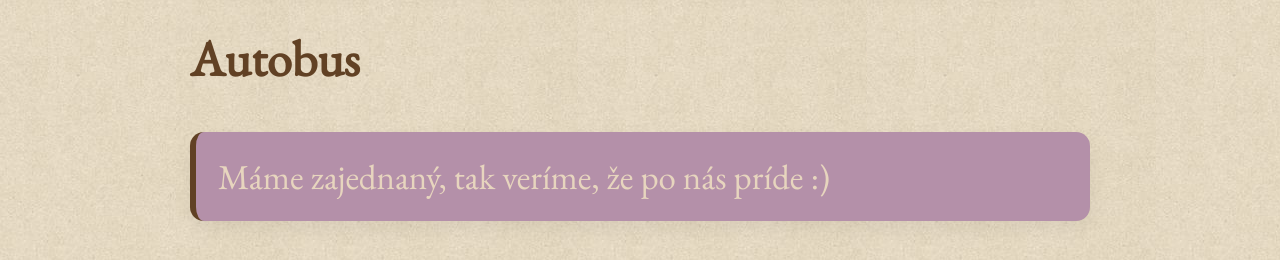
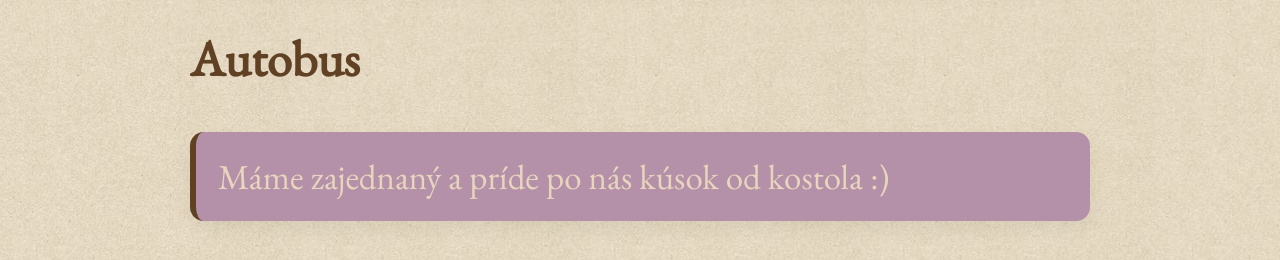
Before and after one commit to lukassrnka/srnkovci, a plain HTML site: page index.html in a window 1280 px wide. Shown: the part 3700-3960 px from the top of the page. Drawn offline with nearby package versions, Linux system fonts and the light colour scheme.

Commit message:
Update index.html

```diff
--- a/index.html
+++ b/index.html
@@ -411,7 +411,7 @@ document.getElementById("demo").innerHTML = "EXPIRED";
 
         <h2>Autobus</h2>
         <section>
-            Máme zajednaný, tak veríme, že po nás príde :)
+            Máme zajednaný a príde po nás kúsok od kostola :)
         </section>
 
         <h2>Parkovanie</h2>
```
